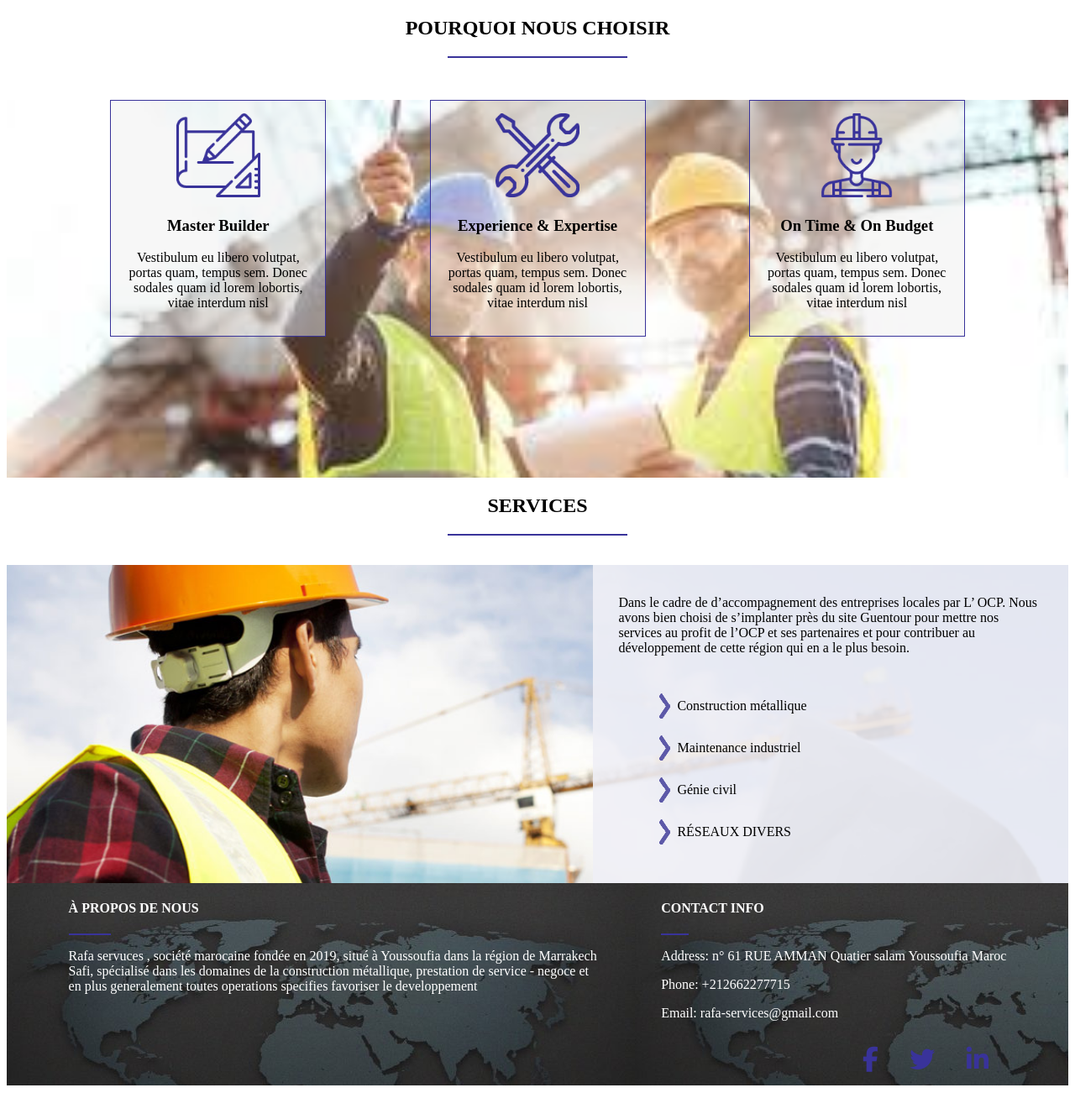
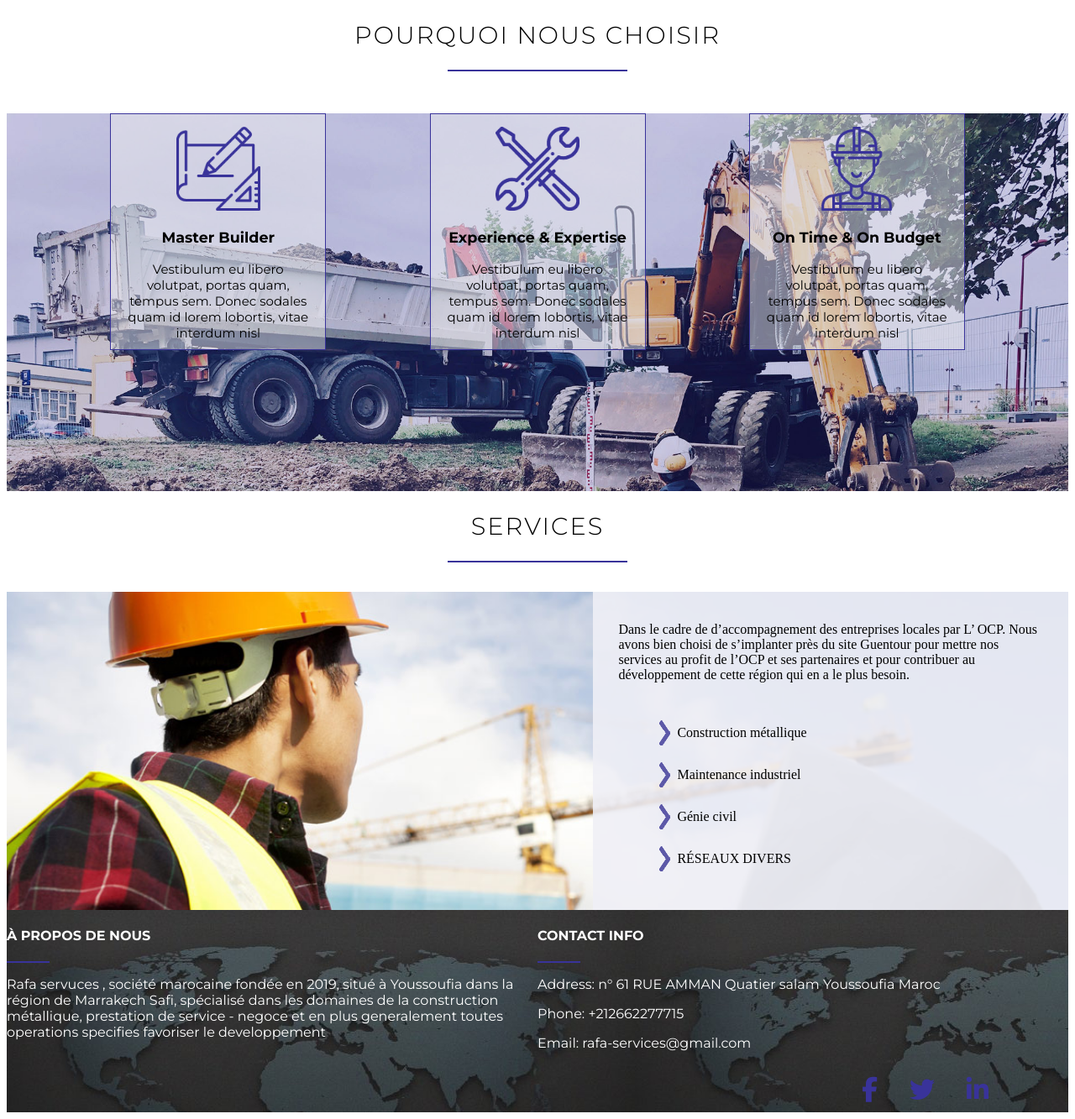
Before and after one commit to yocho1/Rafa_Services_SARL_Pro, a PHP site: page /service.html in a window 1280 px wide. Shown: the whole page at 84% size. Before the commit the page ends 1293 px from the top, so only its background shows below. Run offline with PHP 8.4, Linux system fonts and the light colour scheme; some libraries are stand-ins or nearby versions.

Commit message:
add sass

```diff
--- a/css/sevice.css
+++ b/css/sevice.css
@@ -1,100 +1,43 @@
-h2{
-    color: black;
-    text-align: center;
-}
-.line{
-    width: 17%;
-    height: 2px;
-    background-color: #39339a;
-    display: block;
-    margin: 0 auto;
-}
-.pourquoi{
+/* @import url("https://fonts.googleapis.com/css2?family=Montserrat:ital,wght@0,100;0,200;0,300;0,400;0,500;0,600;0,700;0,800;0,900;1,100;1,200;1,300;1,400;1,500;1,600;1,700;1,800;1,900&display=swap"); */
+
+
+/* -----------------footer-------------------- */
+
+/* .footer__sujet{
     display: flex;
     justify-content: space-evenly;
-    margin-top: 50px;
-    background-image: url(../images/images\ \(1\).jpg);
-    background-repeat: no-repeat;
-    background-size: cover;
-    height: 450px;
+} */
 
-}
-
-.pourquoi__srv__nous{
-    border: #39339a 1px solid;
-    width: 225px;
-    height: 250px;
-    text-align: center;
-    padding: 15px;
-    background-color: rgba(238, 238, 238, 0.479);
-    -webkit-transition: all 0.5s ease;
-    transition: all 0.5s ease;
-
-}
-.pourquoi__srv__nous:hover{
-    -webkit-transform: rotate(-15deg);
-    transform: rotate(-15deg);
-
-}
-.pourquoi :hover{
-    background-color: rgba(255, 255, 255, 0);
-}
-
-/* ----------------------services-------------------- */
-.contact{
-    margin-top: 35px;
-    background-image: url(../images/bg-construction-2.jpg);
-    background-size: cover;
-    height: 379px;
-}
-.contact__par{
-    width: 40%;
-    padding: 20px 30px;
-    float: right;
-    background-color: #f0f0f7e3;
-}
-.contact__par__list{
-    margin-top: 35px;
-}
-li{
-    display: flex;
-    align-items: center;
-}
-/* -----------------footer-------------------- */
-
-.footer__sujet{
-    display: flex;
-    justify-content: space-evenly;
-}
-
-.line-footer{
+/* .line-footer{
     width: 8%;
     height: 2px;
     background-color: #39339a;
-}
-.footer{
+} */
+/* .footer{
+        font-family: Montserrat, sans-serif;
+
     background-image: url(../images/335459-world-map-dark-photoshopped-world_map-748x468.jpg);
     height: 241px;
 
-}
-.footer__sujet{
+} */
+/* .footer__sujet{
     color: white;
-}
-.footer__ap{
+!} */
+/* .footer__ap{
     width: 50%;
-}
-.footer__fonaw{
+} */
+/* .footer__fonaw{
     font-size: 30px;
     float: right;
     margin-right: 80px;
 
-}
-I{
+} */
+/* I{
     color: #39339a;
     padding: 15px;
     cursor: pointer;
-}
-.footer__fonaw :hover{
+} */
+/* .footer__fonaw :hover{
     background-color: #2e65f9;
     color: white;
-}
+} */
--- a/index.html
+++ b/index.html
@@ -7,6 +7,7 @@
     <!-- css -->
     <link rel="stylesheet" href="css/style.css">
     <link rel="stylesheet" href="css/style.css">
+
     <link rel="stylesheet" href="https://stackpath.bootstrapcdn.com/bootstrap/4.5.0/css/bootstrap.min.css" integrity="sha384-9aIt2nRpC12Uk9gS9baDl411NQApFmC26EwAOH8WgZl5MYYxFfc+NcPb1dKGj7Sk" crossorigin="anonymous">
 </head>
 <body data-spy='scroll' data-target="#navbarResponsive">
--- a/sass/style.scss
+++ b/sass/style.scss
@@ -4,6 +4,8 @@
 @import "presentation";
 @import "details";
 @import "nosprojects";
+
+
 
 *{
     overflow-x: hidden;
--- /dev/null
+++ b/sassjaa/choisir.css
@@ -0,0 +1,121 @@
+@import url("https://fonts.googleapis.com/css2?family=Montserrat:ital,wght@0,100;0,200;0,300;0,400;0,500;0,600;0,700;0,800;0,900;1,100;1,200;1,300;1,400;1,500;1,600;1,700;1,800;1,900&display=swap");
+.contact {
+  margin-top: 35px;
+  background-image: url(../images/bg-construction-2.jpg);
+  background-size: cover;
+  height: 379px;
+}
+
+.contact .contact__par {
+  width: 40%;
+  padding: 20px 30px;
+  float: right;
+  background-color: #f0f0f7e3;
+}
+
+.contact .contact__par .contact__par__list {
+  margin-top: 35px;
+}
+
+.contact .contact__par .contact__par__list li {
+  display: -webkit-box;
+  display: -ms-flexbox;
+  display: flex;
+  -webkit-box-align: center;
+      -ms-flex-align: center;
+          align-items: center;
+}
+
+.footer {
+  font-family: Montserrat, sans-serif;
+  background-image: url(../images/335459-world-map-dark-photoshopped-world_map-748x468.jpg);
+  height: 241px;
+}
+
+.footer .footer__sujet {
+  color: white;
+  display: -webkit-box;
+  display: -ms-flexbox;
+  display: flex;
+  -webkit-box-pack: space-evenly;
+      -ms-flex-pack: space-evenly;
+          justify-content: space-evenly;
+}
+
+.footer .footer__sujet .footer__ap {
+  width: 50%;
+}
+
+.footer .footer__sujet .footer__ap .line-footer {
+  width: 8%;
+  height: 2px;
+  background-color: #39339a;
+}
+
+.footer .footer__fonaw {
+  font-size: 30px;
+  float: right;
+  margin-right: 80px;
+}
+
+.footer .footer__fonaw I {
+  color: #39339a;
+  padding: 15px;
+  cursor: pointer;
+}
+
+.footer .footer__fonaw I:hover {
+  color: white;
+  background-color: #39339a;
+}
+
+.CHOISIR {
+  color: black;
+  text-align: center;
+  font-family: Montserrat,  sans-serif;
+  letter-spacing: 2px;
+  font-weight: 300;
+  font-size: 180%;
+}
+
+.line {
+  width: 17%;
+  height: 2px;
+  background-color: #39339a;
+  display: block;
+  margin: 0 auto;
+}
+
+.pourquoi {
+  display: -webkit-box;
+  display: -ms-flexbox;
+  display: flex;
+  -webkit-box-pack: space-evenly;
+      -ms-flex-pack: space-evenly;
+          justify-content: space-evenly;
+  margin-top: 50px;
+  background-image: url(../images/diapo33.jpg);
+  background-repeat: no-repeat;
+  background-size: cover;
+  height: 450px;
+  font-family: Montserrat, sans-serif;
+}
+
+.pourquoi .pourquoi__srv {
+  border: #39339a 1px solid;
+  width: 225px;
+  height: 250px;
+  font-size: 15px;
+  text-align: center;
+  padding: 15px;
+  background-color: rgba(238, 238, 238, 0.479);
+  -webkit-transition: all 0.5s ease;
+  transition: all 0.5s ease;
+}
+
+.pourquoi .pourquoi__srv:hover {
+  -webkit-transform: rotate(-15deg);
+  transform: rotate(-15deg);
+  background-color: rgba(255, 255, 255, 0);
+}
+/*# sourceMappingURL=choisir.css.map */
--- /dev/null
+++ b/sassjaa/choisir.scss
@@ -0,0 +1,51 @@
+@import url("https://fonts.googleapis.com/css2?family=Montserrat:ital,wght@0,100;0,200;0,300;0,400;0,500;0,600;0,700;0,800;0,900;1,100;1,200;1,300;1,400;1,500;1,600;1,700;1,800;1,900&display=swap");
+
+
+@import "services";
+@import "footer";
+
+.CHOISIR{
+    color: rgb(0, 0, 0);
+    text-align: center;
+    font-family: Montserrat,  sans-serif;
+    letter-spacing: 2px;
+    font-weight: 300;
+    font-size: 180%;
+
+}
+.line{
+    width: 17%;
+    height: 2px;
+    background-color: #39339a;
+    display: block;
+    margin: 0 auto;
+}
+
+.pourquoi{
+    display: flex;
+    justify-content: space-evenly;
+    margin-top: 50px;
+    background-image: url(../images/diapo33.jpg);
+    background-repeat: no-repeat;
+    background-size: cover;
+    height: 450px;
+    font-family: Montserrat, sans-serif;
+    .pourquoi__srv{
+        border: #39339a 1px solid;
+        width: 225px;
+        height: 250px;
+        font-size: 15px;
+        text-align: center;
+        padding: 15px;
+        background-color: rgba(238, 238, 238, 0.479);
+        -webkit-transition: all 0.5s ease;
+        transition: all 0.5s ease;
+        &:hover{
+            -webkit-transform: rotate(-15deg);
+            transform: rotate(-15deg);
+            background-color: rgba(255, 255, 255, 0) ;
+
+        }
+
+    }
+}
--- /dev/null
+++ b/sassjaa/footer.scss
@@ -0,0 +1,35 @@
+.footer{
+font-family: Montserrat, sans-serif;
+background-image: url(../images/335459-world-map-dark-photoshopped-world_map-748x468.jpg);
+height: 241px;
+
+    .footer__sujet{
+    color: white;
+    display: flex;
+    justify-content: space-evenly;
+        .footer__ap{
+            width: 50%;
+            .line-footer{
+                width: 8%;
+                height: 2px;
+                background-color: #39339a;
+            }
+        }
+    }
+    .footer__fonaw{
+        font-size: 30px;
+        float: right;
+        margin-right: 80px;
+        I{
+            color: #39339a;
+            padding: 15px;
+            cursor: pointer;
+            &:hover{
+                color: white;
+                background-color: #39339a;
+
+            }
+
+        }
+    }
+}
--- /dev/null
+++ b/sassjaa/services.scss
@@ -0,0 +1,24 @@
+.contact{
+    margin-top: 35px;
+    background-image: url(../images/bg-construction-2.jpg);
+    background-size: cover;
+    height: 379px;
+    .contact__par{
+        width: 40%;
+        padding: 20px 30px;
+        float: right;
+        background-color: #f0f0f7e3;
+        .contact__par__list{
+            margin-top: 35px;
+            li{
+                display: flex;
+                align-items: center;
+            }
+        }
+
+    }
+
+
+
+
+}
--- a/service.html
+++ b/service.html
@@ -3,30 +3,34 @@
 <head>
     <meta charset="UTF-8">
     <meta name="viewport" content="width=device-width, initial-scale=1.0">
-    <link rel="stylesheet" href="css/sevice.css">
+    <link rel="stylesheet" href="sassjaa/choisir.css">
+
+
     <script src="https://kit.fontawesome.com/5e67adc73a.js" crossorigin="anonymous"></script>
+
+
     <title>rafa services</title>
 </head>
 <body>
     <!-- --------------------POURQUOI NOUS CHOISIR--------------------------- -->
     <div>
-        <h2>  POURQUOI NOUS CHOISIR</h2>
+        <h2 class="CHOISIR">  POURQUOI NOUS CHOISIR</h2>
         <div class="line"></div>
     </div>
     <div class="pourquoi">
-            <div class="pourquoi__srv__nous">
+            <div class="pourquoi__srv">
                 <img src="images/sketch.png" alt="" width="100px"; height="100px">
                 <H3>Master Builder</H3>
                 <p>Vestibulum eu libero volutpat, portas quam, tempus sem. Donec
                  sodales quam id lorem lobortis, vitae interdum nisl</p>
             </div>
-            <div  class="pourquoi__srv__nous" >
+            <div  class="pourquoi__srv" >
                 <img src="images/repair.png" alt="" width="100px"; height="100px">
                 <h3>Experience & Expertise</h3>
                 <p>Vestibulum eu libero volutpat, portas quam, tempus sem. Donec
                  sodales quam id lorem lobortis, vitae interdum nisl</p>
             </div>
-            <div  class="pourquoi__srv__nous">
+            <div  class="pourquoi__srv">
                 <img src="images/worker.png" alt="" width="100px"; height="100px">
                 <h3>On Time & On Budget</h3>
                 <p>Vestibulum eu libero volutpat, portas quam, tempus sem. Donec
@@ -39,7 +43,7 @@
 
     <div>
         <div>
-            <h2>SERVICES</h2>
+            <h2 class="CHOISIR">SERVICES</h2>
             <div class="line"></div>
         </div>
         <div class="contact">
@@ -84,7 +88,7 @@
                     prestation de service - negoce et en plus generalement
                     toutes operations specifies favoriser le developpement</P>
             </div>
-            <div>
+            <div class="footer__ap">
                 <h4>CONTACT INFO</h4>
                 <div class="line-footer"></div>
                 <p>Address:  n° 61 RUE AMMAN Quatier salam Youssoufia Maroc</p>
```
Also changed, not shown: package.json (+9 -1 lines), sassjaa/footer.css (added, +43 -0 lines), sassjaa/services.css (added, +27 -0 lines), images/diapo3.jpg (added), images/diapo33.jpg (added), images/wallpaperbetter.com_1280x720.jpg (added), 4 other files.
